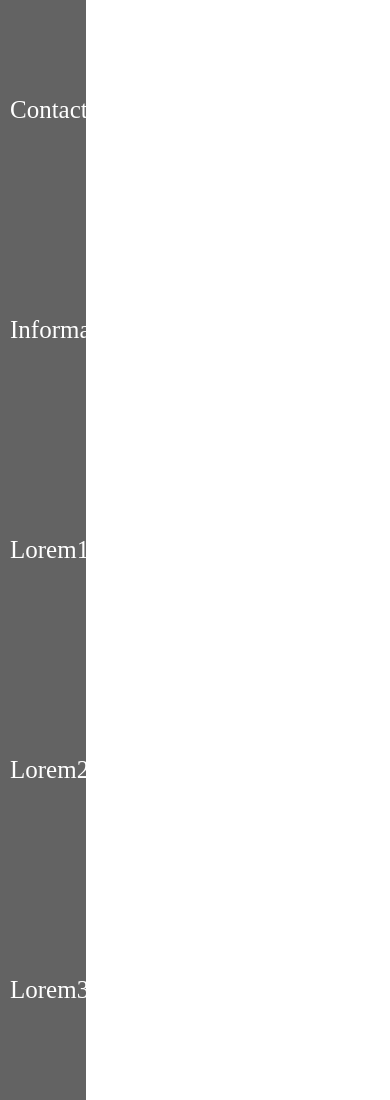
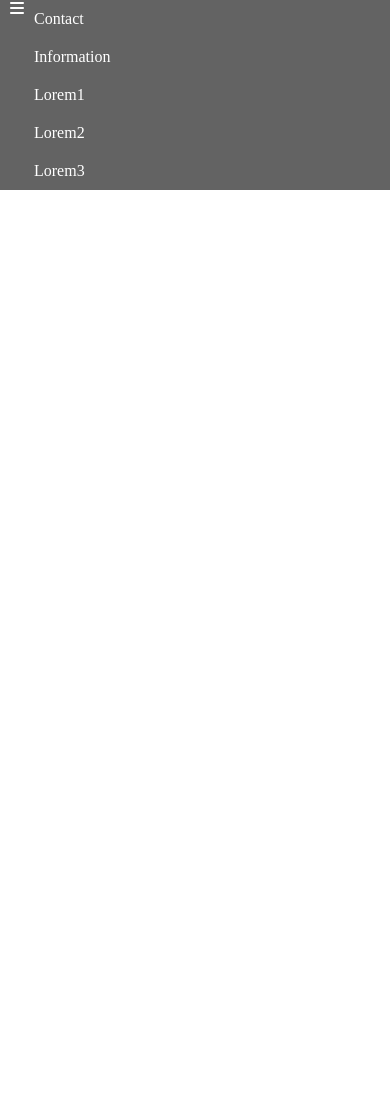
Before and after one commit to Noziho/menu-responsive-test, a plain HTML site: page index.html in a window 390 px wide. After the commit the page ends 844 px from the top, so only its background shows below. Drawn offline with Linux system fonts and the light colour scheme.

Commit message:
minor changes

```diff
--- a/index.html
+++ b/index.html
@@ -11,8 +11,9 @@
 <body>
     <header>
         <nav class="menu">
+            <i class="fas fa-bars"></i>
             <ul>
-                <li>Contact</li>
+                <li class="sous">Contact </li>
                 <li>Information</li>
                 <li>Lorem1</li>
                 <li>Lorem2</li>
@@ -20,5 +21,7 @@
             </ul>
         </nav>
     </header>
+
+    <script src="https://kit.fontawesome.com/f06b2f84ad.js" crossorigin="anonymous"></script>
 </body>
 </html>
--- a/style.css
+++ b/style.css
@@ -24,14 +24,31 @@ body {
 .menu > ul > li {
     display: inline-block;
     padding-inline: 3rem;
+    transition-property: font-size, color;
+    transition-duration: 1s;
+    transition-delay: 0.5s;
 }
 
-@media screen and (max-width: 650px ) {
+.menu >ul >li:hover {
+    font-size: 2rem;
+    color: orangered;
+}
+
+.menu > i:first-child {
+    transition-property: font-size, color;
+    transition-duration: 1s;
+    transition-delay: 0.5s;
+}
+
+.menu > i:first-child:hover {
+    font-size: 2rem;
+    color: orangered;
+}
+
+@media screen and (max-width: 665px ) {
     .menu > ul >li {
         display: block;
         padding: 1rem;
-        font-size: 2.5rem;
-        line-height: 20rem;
     }
 
     .menu >ul {
@@ -41,6 +58,10 @@ body {
 
     .menu {
         text-align: left;
-        width: 22%;
+    }
+
+    .menu > i:first-child {
+        float: left;
+        margin-left: 1rem;
     }
 }
```
